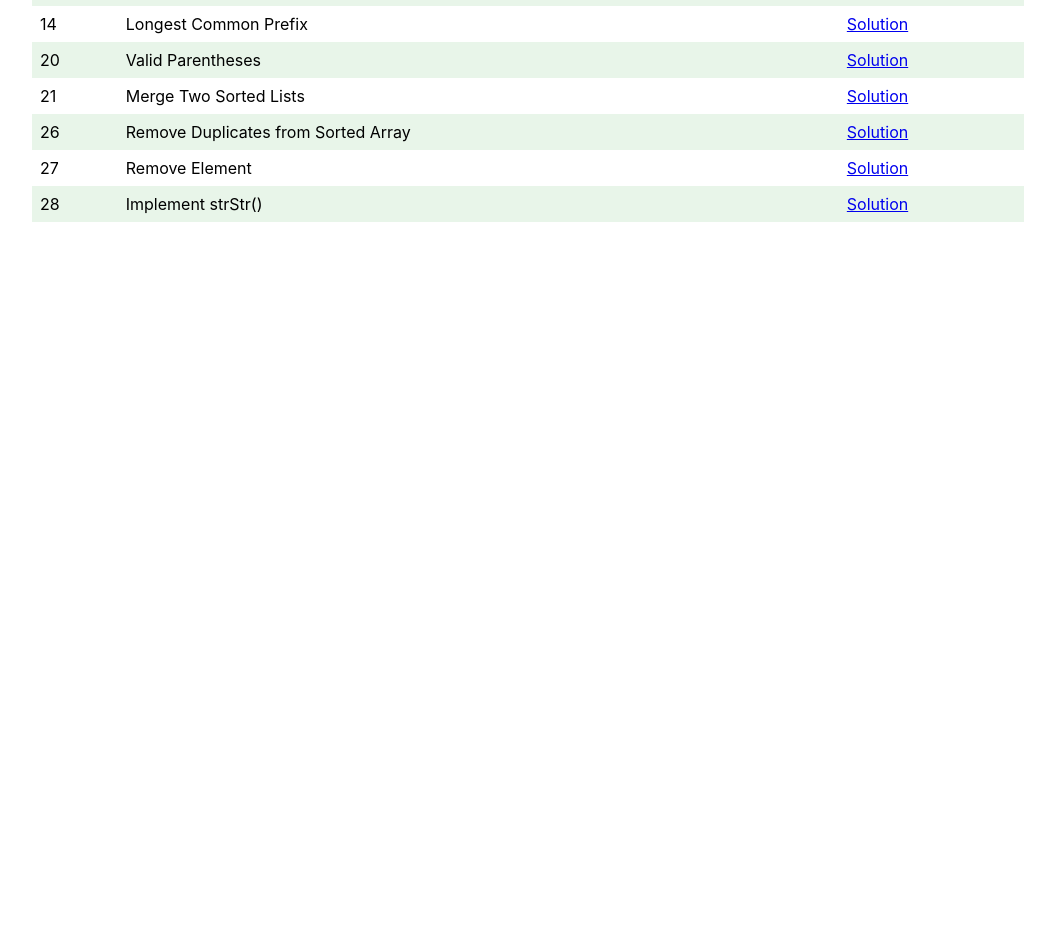
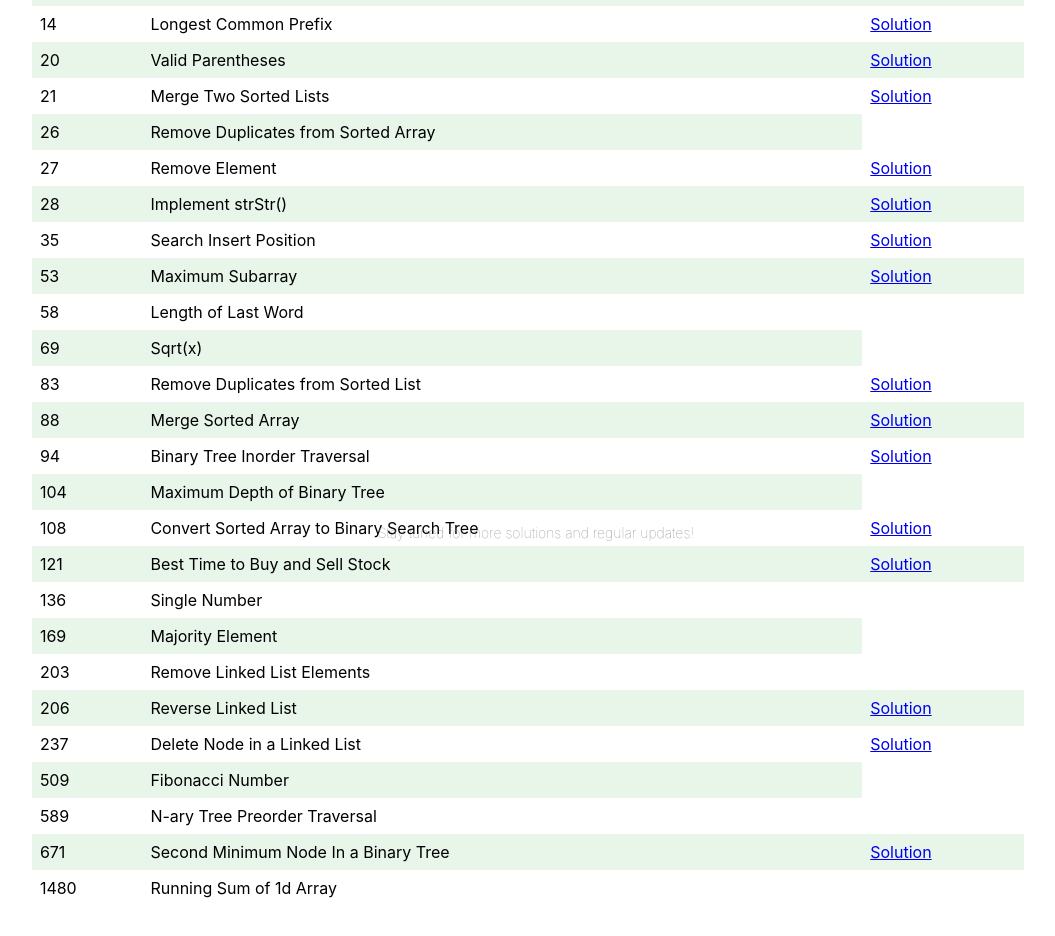
Before and after one commit to sumeetgodse/leetcode-solutions, a React (Create React App) app: page / in a window 1280 px wide. Shown: the part 246-1182 px from the top of the page, without its empty margins (112-1167 px from the left). Before the commit the page ends 800 px from the top, so only its background shows below. Built offline with nearby package versions, Linux system fonts and the light colour scheme.

Commit message:
Add files via upload

```diff
--- a/src/App.js
+++ b/src/App.js
@@ -1,4 +1,5 @@
 import React from "react"
+import Footer from "./components/Footer";
 import Navbar from "./components/Navbar"
 import Problems from "./components/Problems";
 
@@ -7,6 +8,7 @@ function App() {
     <>
       <Navbar />
       <Problems />
+      <Footer />
     </>
   );
 }
--- a/src/components/Easy.js
+++ b/src/components/Easy.js
@@ -42,7 +42,7 @@ export default function Easy() {
         {
             id: 26,
             title: "Remove Duplicates from Sorted Array",
-            solution_src: "https://leetcode.com/problems/remove-duplicates-from-sorted-array/discuss/1216073/C++-or-Stack-Approach"
+            solution_src: ""
         },
         {
             id: 27,
@@ -54,6 +54,101 @@ export default function Easy() {
             title: "Implement strStr()",
             solution_src: "https://leetcode.com/problems/implement-strstr/discuss/1167418/100-faster-or-0ms-or-C%2B%2B-or-Without-using-inbuilt-functions"
         },
+        {
+            id: 35,
+            title: "Search Insert Position",
+            solution_src: "https://leetcode.com/problems/search-insert-position/discuss/1217157/C++-or-Binary-Search-Modified"
+        },
+        {
+            id: 53,
+            title: "Maximum Subarray",
+            solution_src: "https://leetcode.com/problems/maximum-subarray/discuss/1217161/Simple-C++-Solution"
+        },
+        {
+            id: 58,
+            title: "Length of Last Word",
+            solution_src: ""
+        },
+        {
+            id: 69,
+            title: "Sqrt(x)",
+            solution_src: ""
+        },
+        {
+            id: 83,
+            title: "Remove Duplicates from Sorted List",
+            solution_src: "https://leetcode.com/problems/remove-duplicates-from-sorted-list/discuss/1171372/Simple-or-Easy-to-understand-or-C++"
+        },
+        {
+            id: 88,
+            title: "Merge Sorted Array",
+            solution_src: "https://leetcode.com/problems/merge-sorted-array/discuss/1202289/Traversing-arrays-from-the-end-or-O(m+n)-or-C++"
+        },
+        {
+            id: 94,
+            title: "Binary Tree Inorder Traversal",
+            solution_src: "https://leetcode.com/problems/binary-tree-inorder-traversal/discuss/1212270/Recursion-or-C++-or-0ms-or-Simple-to-Understand"
+        },
+        {
+            id: 104,
+            title: "Maximum Depth of Binary Tree",
+            solution_src: ""
+        },
+        {
+            id: 108,
+            title: "Convert Sorted Array to Binary Search Tree",
+            solution_src: "https://leetcode.com/problems/convert-sorted-array-to-binary-search-tree/discuss/1213456/Simple-Recursive-Binary-Search-Approach-or-C++"
+        },
+        {
+            id: 121,
+            title: "Best Time to Buy and Sell Stock",
+            solution_src: "https://leetcode.com/problems/best-time-to-buy-and-sell-stock/discuss/1164651/Simple-Self-Explanatory-C++-Solution"
+        },
+        {
+            id: 136,
+            title: "Single Number",
+            solution_src: ""
+        },
+        {
+            id: 169,
+            title: "Majority Element",
+            solution_src: ""
+        },
+        {
+            id: 203,
+            title: "Remove Linked List Elements",
+            solution_src: ""
+        },
+        {
+            id: 206,
+            title: "Reverse Linked List",
+            solution_src: "https://leetcode.com/problems/reverse-linked-list/discuss/1202158/Simple-Stack-Solution-or-C++-or-Easy-to-understand"
+        },
+        {
+            id: 237,
+            title: "Delete Node in a Linked List",
+            solution_src: "https://leetcode.com/problems/delete-node-in-a-linked-list/discuss/1217095/Simple-C++-Solution"
+        },
+        {
+            id: 509,
+            title: "Fibonacci Number",
+            solution_src: ""
+        },
+        {
+            id: 589,
+            title: "N-ary Tree Preorder Traversal",
+            solution_src: ""
+        },
+        {
+            id: 671,
+            title: "Second Minimum Node In a Binary Tree",
+            solution_src: "https://leetcode.com/problems/second-minimum-node-in-a-binary-tree/discuss/1213504/C++-or-0ms-or-Self-Explanatory-Approach"
+        },
+        {
+            id: 1480,
+            title: "Running Sum of 1d Array",
+            solution_src: ""
+        },
     ]
 
     return (
@@ -64,7 +159,7 @@ export default function Easy() {
                         <tr key={data.id}>
                             <td>{data.id}</td>
                             <td>{data.title}</td>
-                            <td><a href={data.solution_src} target="_blank">Solution</a></td>
+                            {data.solution_src && <td><a href={data.solution_src} target="_blank">Solution</a></td>}
                         </tr>
                     )
                 })}
--- /dev/null
+++ b/src/components/Footer.js
@@ -0,0 +1,10 @@
+import React from 'react'
+import "../styles/footer.css"
+
+export default function Footer() {
+    return (
+        <div className="footer">
+            Stay tuned for more solutions and regular updates!
+        </div>
+    )
+}
--- a/src/components/Hard.js
+++ b/src/components/Hard.js
@@ -24,7 +24,7 @@ export default function Hard() {
                         <tr key={data.id}>
                             <td>{data.id}</td>
                             <td>{data.title}</td>
-                            <td><a href={data.solution_src} target="_blank">Solution</a></td>
+                            {data.solution_src && <td><a href={data.solution_src} target="_blank">Solution</a></td>}
                         </tr>
                     )
                 })}
--- a/src/components/Medium.js
+++ b/src/components/Medium.js
@@ -54,6 +54,66 @@ export default function Medium() {
             title: "Swap Nodes in Pairs",
             solution_src: ""
         },
+        {
+            id: 33,
+            title: "Search in Rotated Sorted Array",
+            solution_src: "https://leetcode.com/problems/search-in-rotated-sorted-array/discuss/1208131/Easy-to-Understand-or-C++-or-Binary-Search-or-100-faster"
+        },
+        {
+            id: 34,
+            title: "Find First and Last Position of Element in Sorted Array",
+            solution_src: ""
+        },
+        {
+            id: 36,
+            title: "Valid Sudoku",
+            solution_src: ""
+        },
+        {
+            id: 48,
+            title: "Rotate Image",
+            solution_src: ""
+        },
+        {
+            id: 62,
+            title: "Unique Paths",
+            solution_src: "https://leetcode.com/problems/unique-paths/discuss/1193931/C++-or-Dynamic-Programming-or-0ms-or-100-faster"
+        },
+        {
+            id: 75,
+            title: "Sort Colors",
+            solution_src: ""
+        },
+        {
+            id: 78,
+            title: "Subsets",
+            solution_src: "https://leetcode.com/problems/subsets/discuss/1207436/Simple-Approach-or-C++"
+        },
+        {
+            id: 102,
+            title: "Binary Tree Level Order Traversal",
+            solution_src: ""
+        },
+        {
+            id: 114,
+            title: "Flatten Binary Tree to Linked List",
+            solution_src: ""
+        },
+        {
+            id: 215,
+            title: "Kth Largest Element in an Array",
+            solution_src: ""
+        },
+        {
+            id: 230,
+            title: "Kth Smallest Element in a BST",
+            solution_src: ""
+        },
+        {
+            id: 1423,
+            title: "Maximum Points You Can Obtain from Cards",
+            solution_src: ""
+        },
     ]
 
     return (
@@ -64,7 +124,7 @@ export default function Medium() {
                         <tr key={data.id}>
                             <td>{data.id}</td>
                             <td>{data.title}</td>
-                            <td><a href={data.solution_src} target="_blank">Solution</a></td>
+                            {data.solution_src && <td><a href={data.solution_src} target="_blank">Solution</a></td>}
                         </tr>
                     )
                 })}
--- a/src/styles/easy.css
+++ b/src/styles/easy.css
@@ -3,6 +3,7 @@
     border-collapse: collapse;
     width: 78.5%;
     margin: 0 auto;
+    margin-bottom: 50px;
 }
 
 #problems-easy td {
--- /dev/null
+++ b/src/styles/footer.css
@@ -0,0 +1,11 @@
+.footer{
+    font-family: 'Inter',sans-serif;
+    color: grey;
+    text-align: center;
+    font-weight: lighter;
+    font-size: 14px;
+    position: fixed;
+    bottom: 0;
+    width: 100%;
+    height: 30px;
+}
--- a/src/styles/hard.css
+++ b/src/styles/hard.css
@@ -3,6 +3,7 @@
     border-collapse: collapse;
     width: 78.5%;
     margin: 0 auto;
+    margin-bottom: 50px;
 }
 
 #problems-hard td {
--- a/src/styles/medium.css
+++ b/src/styles/medium.css
@@ -3,6 +3,7 @@
     border-collapse: collapse;
     width: 78.5%;
     margin: 0 auto;
+    margin-bottom: 50px;
 }
 
 #problems-medium td {
```
